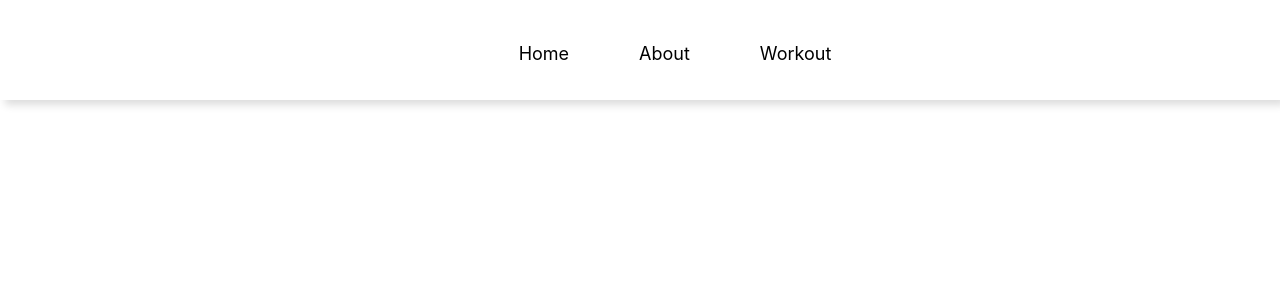
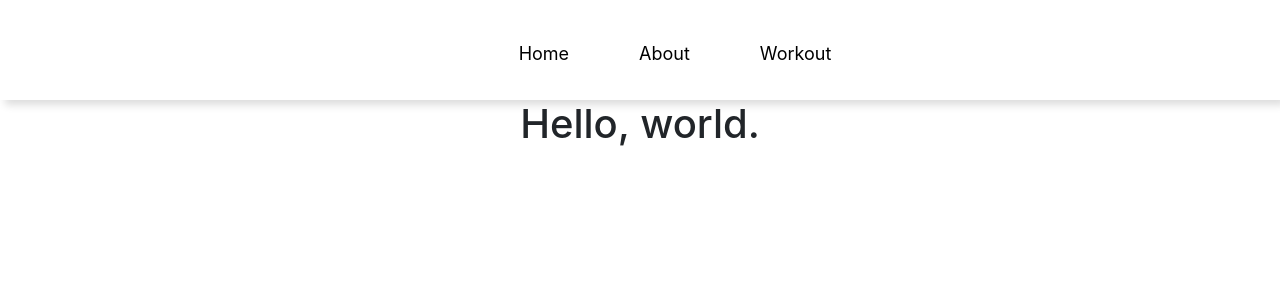
Before and after one commit to AlexisNathavong/Alexis-Vilai-Fitness, a React (Create React App) app in the folder alexis-v-fitness/: page /workoutpage in a window 1280 px wide. Shown: the top 300 px of the page. Built offline with nearby package versions, Linux system fonts and the light colour scheme.

Commit message:
Added:
I fixed the routes and added workout page to the routes.

```diff
--- a/alexis-v-fitness/src/AppRouter.js
+++ b/alexis-v-fitness/src/AppRouter.js
@@ -6,6 +6,7 @@ import { Link } from 'react-router-dom';
 import { Nav } from './StyledWidgets';
 import AboutPage from './AboutPage';
 import WelcomePage from './WelcomePage';
+import WorkoutPage from './WorkoutPage';
 
 const AppRouter = () => {
 
@@ -15,13 +16,14 @@ const AppRouter = () => {
                 <div className='app-router'>
                     <Link to ='/'>Home</Link>
                     <Link to ='/aboutpage'>About</Link>
-                    <Link to ='/workout'>Workout</Link>
+                    <Link to ='/workoutpage'>Workout</Link>
                 </div>
             </Nav>
 
             <Switch>
                 <Route exact path='/' component={WelcomePage} />
                 <Route path='/aboutpage' component={AboutPage} />
+                <Route path='/workoutpage' component={WorkoutPage} />
             </Switch>
         </Router>
 
--- a/alexis-v-fitness/src/Workout.js
+++ b/alexis-v-fitness/src/WorkoutPage.js
@@ -1,6 +1,6 @@
 import React from 'react';
 
-const Workout = () => {
+const WorkoutPage = () => {
 
     return (
         <div>
@@ -10,4 +10,4 @@ const Workout = () => {
 }
 
 
-export default Workout;
+export default WorkoutPage;
```
